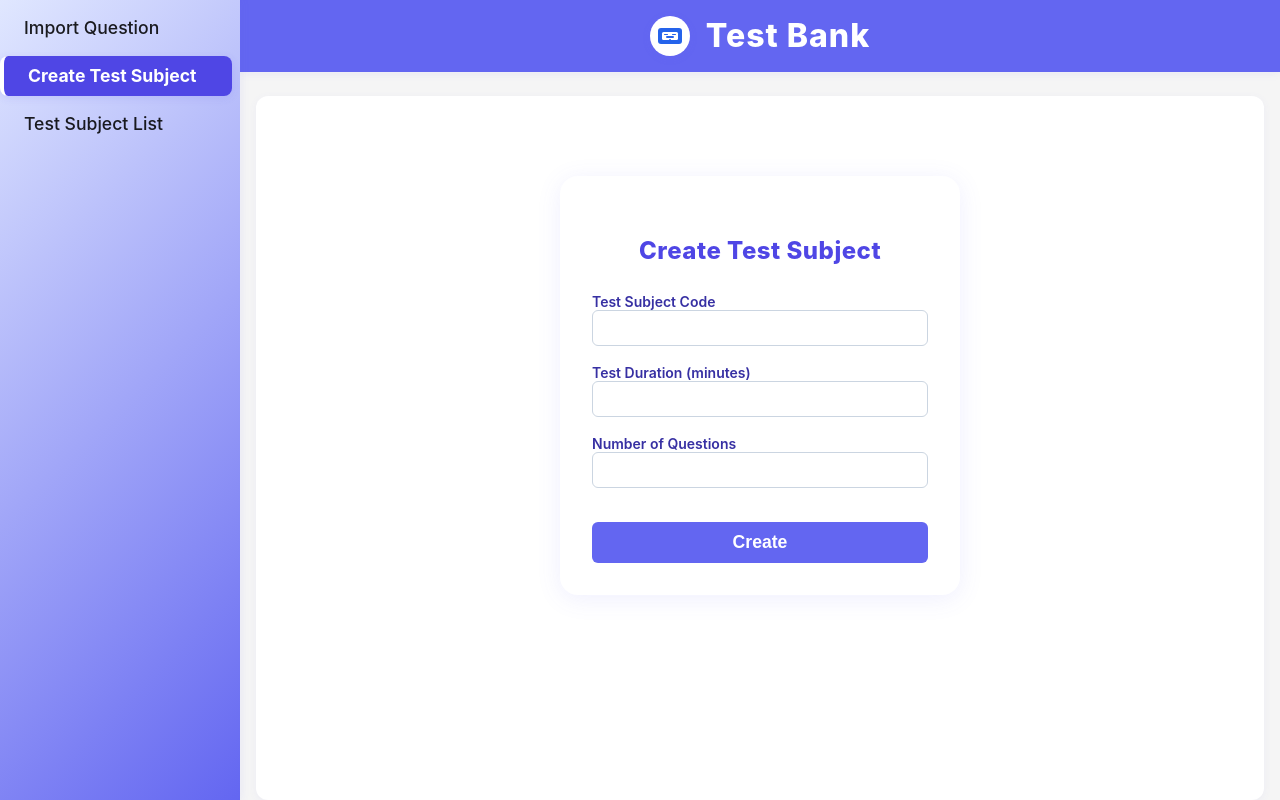
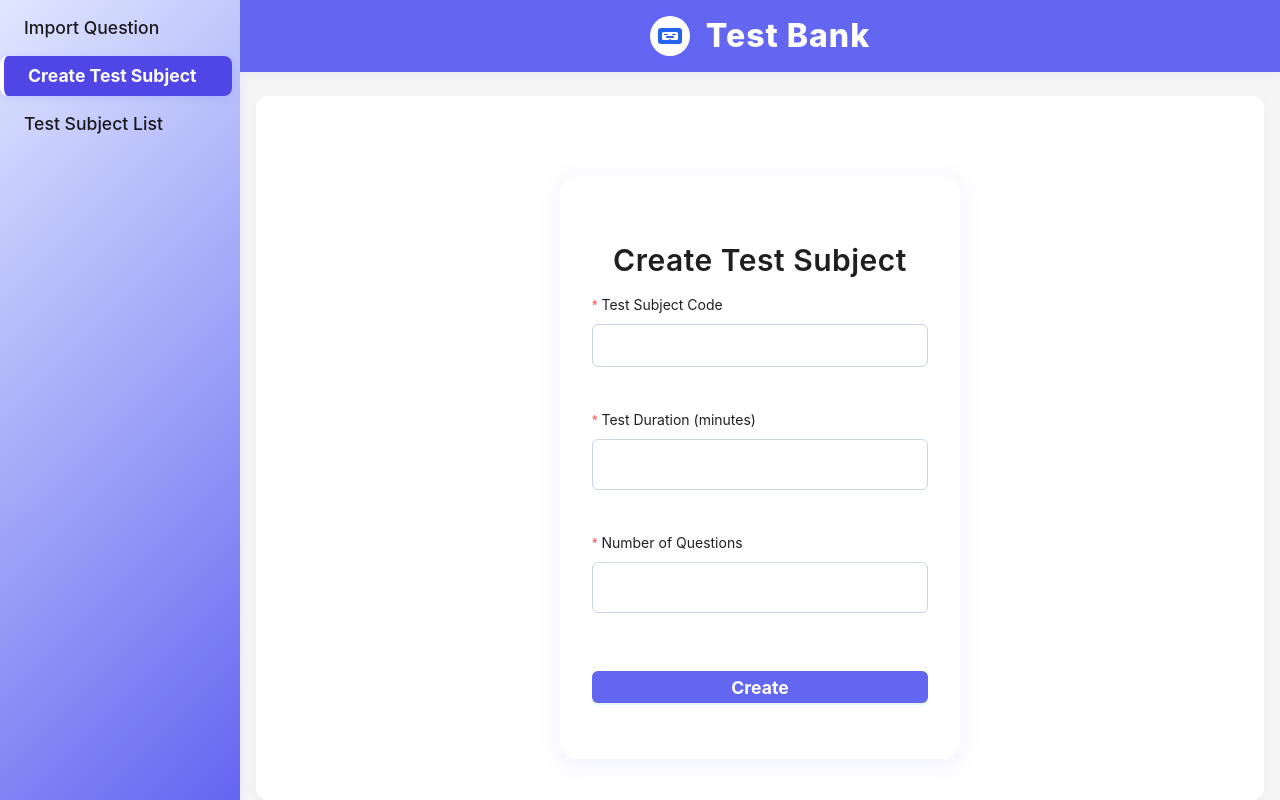
Before and after one commit to superda10/TestBank, a React (Create React App) app: page /app/create-test-subject in a window 1280 px wide. Built offline with nearby package versions, Linux system fonts and the light colour scheme.

Commit message:
Test subject list

```diff
--- a/src/pages/CreateTestSubject/CreateTestSubject.jsx
+++ b/src/pages/CreateTestSubject/CreateTestSubject.jsx
@@ -1,69 +1,53 @@
 
-import React, { useState } from 'react';
+
+import React from 'react';
+import { Form, Input, InputNumber, Button, Typography } from 'antd';
 import styles from './CreateTestSubject.module.scss';
 
+
 const CreateTestSubject = () => {
-  const [form, setForm] = useState({
-    code: '',
-    duration: '',
-    questions: '',
-  });
+  const [form] = Form.useForm();
 
-  const handleChange = (e) => {
-    const { name, value } = e.target;
-    setForm((prev) => ({ ...prev, [name]: value }));
-  };
-
-  const handleSubmit = (e) => {
-    e.preventDefault();
-    // You can handle form submission here
-    alert(`Test Subject Code: ${form.code}\nDuration: ${form.duration} minutes\nQuestions: ${form.questions}`);
+  const onFinish = (values) => {
+    alert(`Test Subject Code: ${values.code}\nDuration: ${values.duration} minutes\nQuestions: ${values.questions}`);
   };
 
   return (
     <div className={styles.container}>
-      <h2 className={styles.title}>Create Test Subject</h2>
-      <form className={styles.form} onSubmit={handleSubmit}>
-        <div>
-          <label className={styles.label} htmlFor="code">Test Subject Code</label>
-          <input
-            className={styles.input}
-            id="code"
-            name="code"
-            type="text"
-            value={form.code}
-            onChange={handleChange}
-            required
-          />
-        </div>
-        <div>
-          <label className={styles.label} htmlFor="duration">Test Duration (minutes)</label>
-          <input
-            className={styles.input}
-            id="duration"
-            name="duration"
-            type="number"
-            min="1"
-            value={form.duration}
-            onChange={handleChange}
-            required
-          />
-        </div>
-        <div>
-          <label className={styles.label} htmlFor="questions">Number of Questions</label>
-          <input
-            className={styles.input}
-            id="questions"
-            name="questions"
-            type="number"
-            min="1"
-            value={form.questions}
-            onChange={handleChange}
-            required
-          />
-        </div>
-        <button className={styles.button} type="submit">Create</button>
-      </form>
+      <Typography.Title level={2} className={styles.title}>Create Test Subject</Typography.Title>
+      <Form
+        form={form}
+        layout="vertical"
+        className={styles.form}
+        onFinish={onFinish}
+      >
+        <Form.Item
+          label="Test Subject Code"
+          name="code"
+          rules={[{ required: true, message: 'Please input the test subject code!' }]}
+        >
+          <Input className={styles.input} />
+        </Form.Item>
+        <Form.Item
+          label="Test Duration (minutes)"
+          name="duration"
+          rules={[{ required: true, message: 'Please input the duration!' }]}
+        >
+          <InputNumber min={1} className={styles.input} style={{ width: '100%' }} />
+        </Form.Item>
+        <Form.Item
+          label="Number of Questions"
+          name="questions"
+          rules={[{ required: true, message: 'Please input the number of questions!' }]}
+        >
+          <InputNumber min={1} className={styles.input} style={{ width: '100%' }} />
+        </Form.Item>
+        <Form.Item>
+          <Button type="primary" htmlType="submit" className={styles.button} block>
+            Create
+          </Button>
+        </Form.Item>
+      </Form>
     </div>
   );
 };
--- a/src/pages/TestSubjectList/TestSubjectList.jsx
+++ b/src/pages/TestSubjectList/TestSubjectList.jsx
@@ -1,5 +1,61 @@
+
+
 import React from 'react';
+import { Table, Button, Typography } from 'antd';
+import styles from './TestSubjectList.module.scss';
 
-const TestSubjectList = () => <div>Test Subject List Page</div>;
+
+const testSubjects = [
+  { code: 'MATH101', duration: 60, questions: 40 },
+  { code: 'ENG202', duration: 45, questions: 30 },
+  { code: 'SCI303', duration: 90, questions: 50 },
+];
+
+
+const handleTakeTest = (code) => {
+  alert(`Taking test: ${code}`);
+};
+
+
+const columns = [
+  {
+    title: 'Test Subject Code',
+    dataIndex: 'code',
+    key: 'code',
+  },
+  {
+    title: 'Test Duration (minutes)',
+    dataIndex: 'duration',
+    key: 'duration',
+  },
+  {
+    title: 'Number of Questions',
+    dataIndex: 'questions',
+    key: 'questions',
+  },
+  {
+    title: 'Action',
+    key: 'action',
+    render: (_, record) => (
+      <Button type="primary" onClick={() => handleTakeTest(record.code)}>
+        Take Test
+      </Button>
+    ),
+  },
+];
+
+const TestSubjectList = () => (
+  <div className={styles.container}>
+    <Typography.Title level={2} className={styles.title}>
+      Test Subject List
+    </Typography.Title>
+    <Table
+      columns={columns}
+      dataSource={testSubjects}
+      rowKey="code"
+      pagination={false}
+    />
+  </div>
+);
 
 export default TestSubjectList;
--- /dev/null
+++ b/src/pages/TestSubjectList/TestSubjectList.module.scss
@@ -0,0 +1,5 @@
+// All styling is now handled by Ant Design components. This file is intentionally left mostly empty.
+.container {
+  width: 100%;
+  background: transparent;
+}
```
